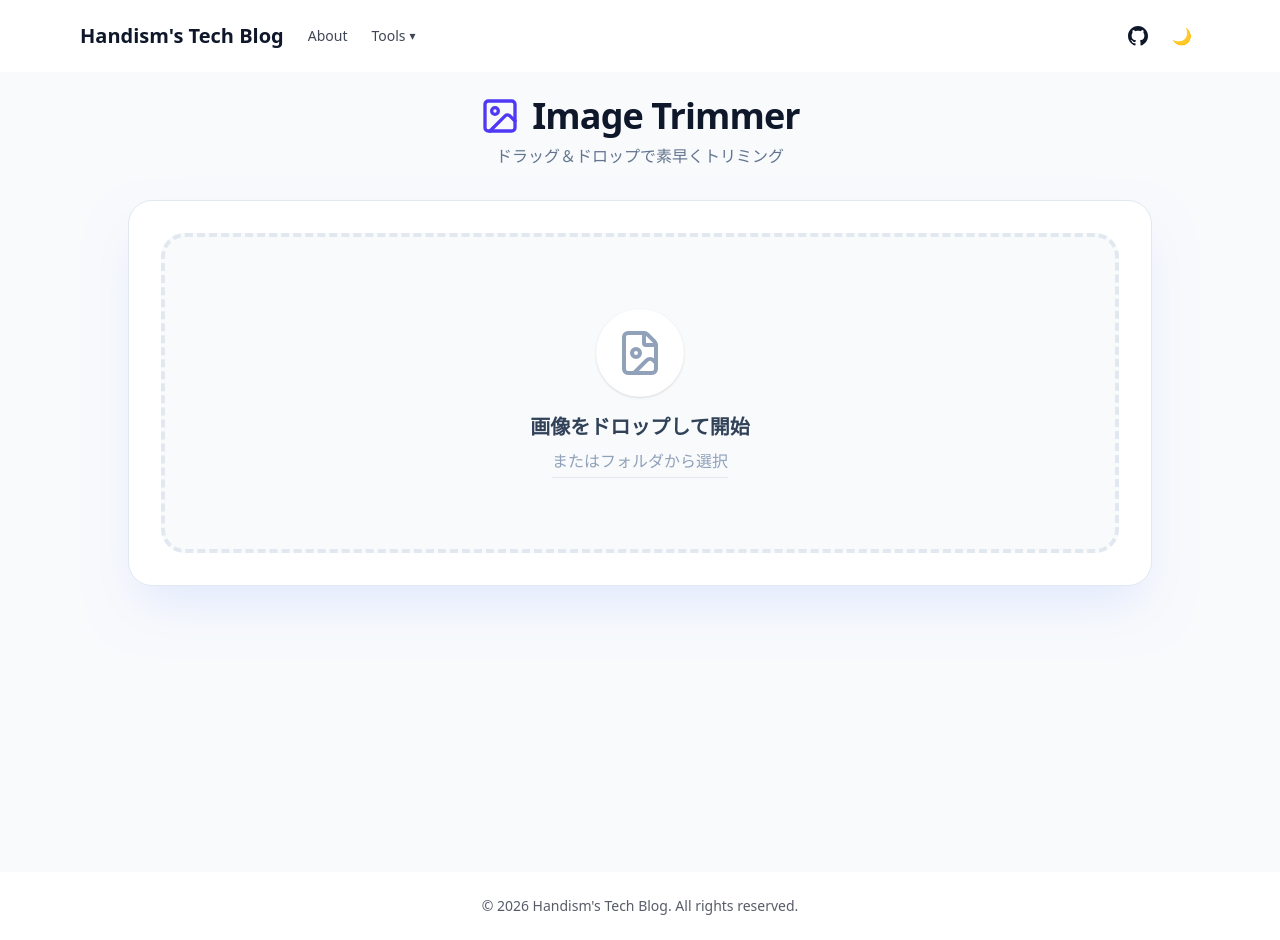
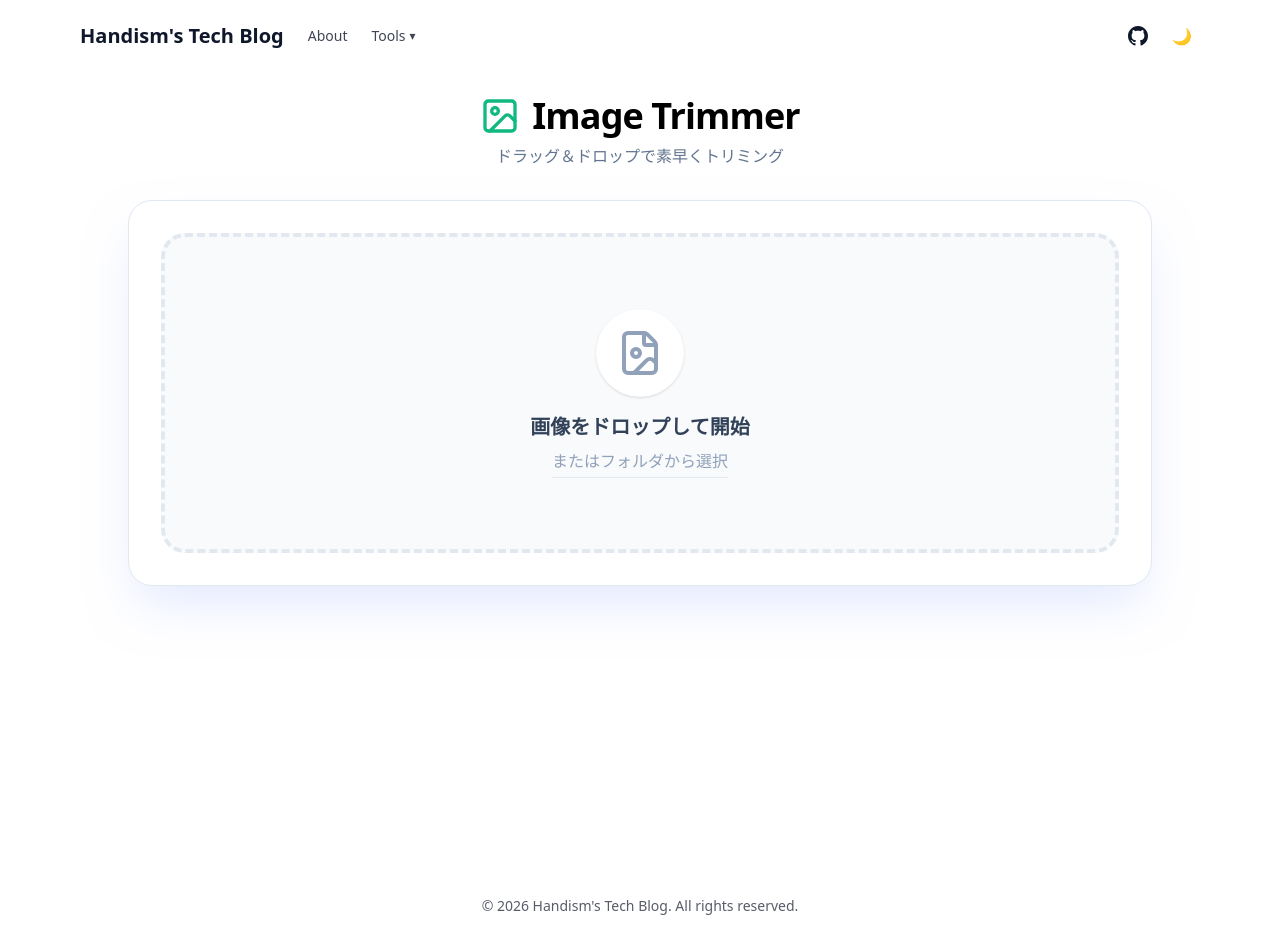
Before and after one commit to handism/handism.github.io, a Next.js app: page /tools/trimming in a window 1280 px wide. Built offline with nearby package versions, Linux system fonts and the light colour scheme.

Commit message:
css変更

```diff
--- a/app/tools/trimming/page.tsx
+++ b/app/tools/trimming/page.tsx
@@ -124,10 +124,10 @@ export default function ImageTrimmingApp() {
   };
 
   return (
-    <div className="flex flex-col items-center p-6 min-h-screen bg-slate-50 text-slate-900">
+    <div className="flex flex-col items-center p-6 min-h-screen">
       <header className="mb-8 text-center">
         <h1 className="text-4xl font-extrabold flex items-center justify-center gap-3 tracking-tight">
-          <ImageIcon className="w-10 h-10 text-indigo-600" />
+          <ImageIcon className="w-10 h-10 text-accent" />
           Image Trimmer
         </h1>
         <p className="text-slate-500 mt-2 font-medium">ドラッグ＆ドロップで素早くトリミング</p>
```
